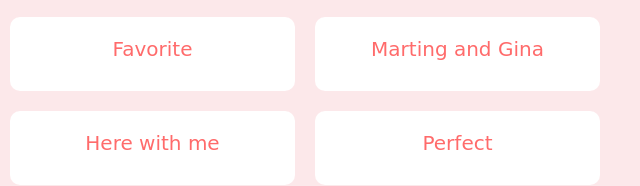
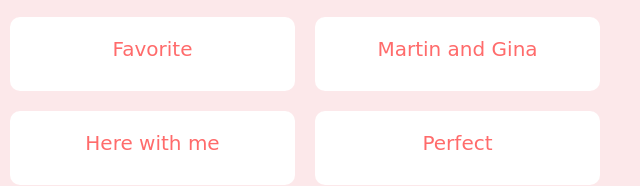
Before and after one commit to Ot7Army/gift_1, a plain HTML site: page yes_page.html in a window 1280 px wide. Shown: the part 1044-1230 px from the top of the page, 640-1280 px from the left. Drawn offline with Linux system fonts and the light colour scheme; a web font is replaced by a local one.

Commit message:
Update yes_page.html

```diff
--- a/yes_page.html
+++ b/yes_page.html
@@ -232,7 +232,7 @@
           link: "https://www.youtube.com/watch?v=nvhDZKiKdC8",
         },
         {
-          title: "Marting and Gina",
+          title: "Martin and Gina",
           link: "https://www.youtube.com/watch?v=YNyFAro1E5M",
         },
         {
```
